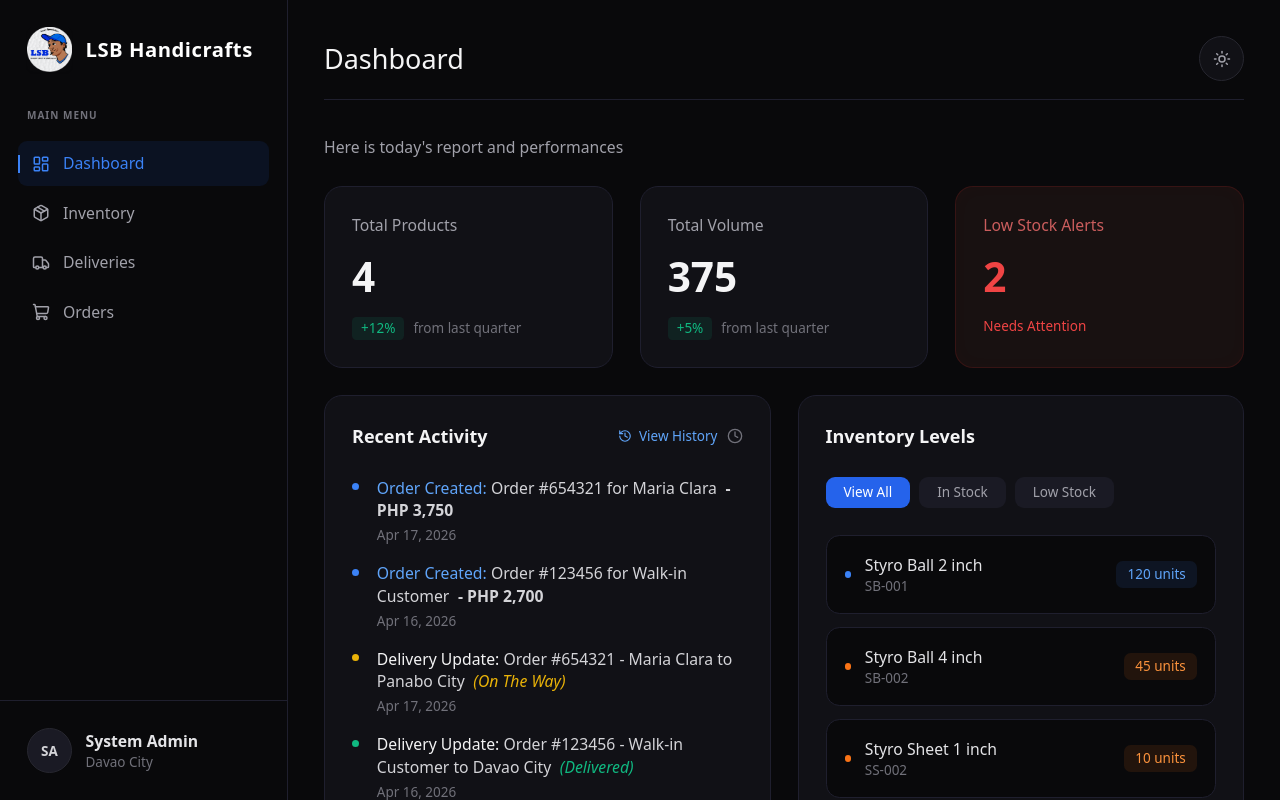
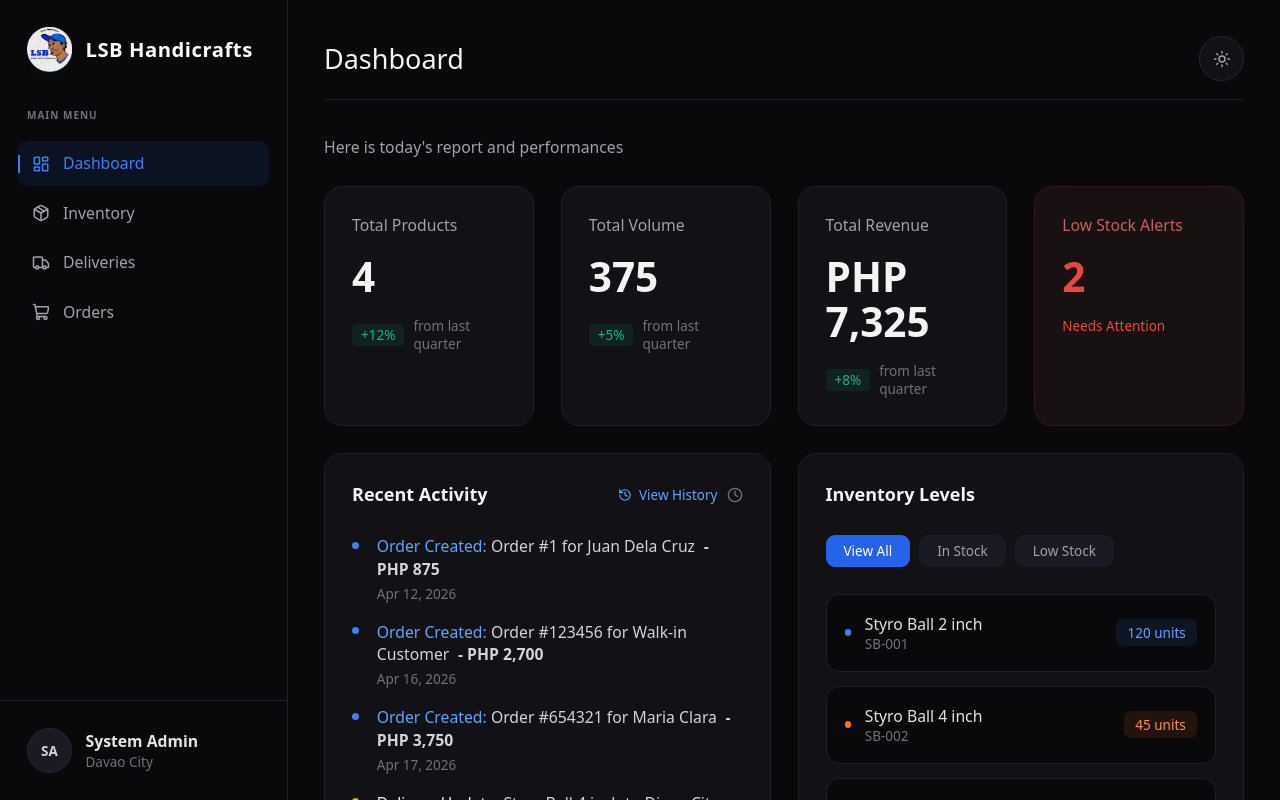
Before and after one commit to NerfedD/LSB-Handicrafts, a React (Vite) app in the folder lsbHandicraft/: page / in a window 1280 px wide. Built offline with nearby package versions, Linux system fonts and the light colour scheme.

Commit message:
fixed veiw history & added total revenue to dashboard

```diff
--- a/lsbHandicraft/src/App.jsx
+++ b/lsbHandicraft/src/App.jsx
@@ -18,8 +18,23 @@ export default function App() {
   const [orders, setOrders] = useState(initialOrders);
   const [currentRecord, setCurrentRecord] = useState(null);
   const [modalConfig, setModalConfig] = useState({ isOpen: false, title: '', message: '', onConfirm: null });
+  const [activityLog, setActivityLog] = useState([]);
   const [isDarkMode, setIsDarkMode] = useState(true);
   const [isSidebarOpen, setIsSidebarOpen] = useState(false); // Mobile sidebar state
+
+  const addActivity = ({ type, title, description, amount, status, color }) => {
+    const newActivity = {
+      id: Date.now(),
+      type,
+      title,
+      description,
+      amount,
+      status,
+      color,
+      date: new Date().toLocaleString(),
+    };
+    setActivityLog(prev => [newActivity, ...prev]);
+  };
 
   // Manage Dark Mode Classes
   useEffect(() => {
@@ -111,14 +126,14 @@ export default function App() {
 
           {/* Views Layer */}
           <div className="flex-1 flex flex-col w-full">
-            {activeTab === 'dashboard' && <Dashboard inventory={inventory} deliveries={deliveries} orders={orders} />}
-            {activeTab === 'inventory' && <InventoryList inventory={inventory} navigateTo={navigateTo} setInventory={setInventory} showModal={showModal} />}
-            {activeTab === 'deliveries' && <DeliveryList deliveries={deliveries} setDeliveries={setDeliveries} navigateTo={navigateTo} showModal={showModal} />}
-            {activeTab === 'orders' && <OrdersList orders={orders} setOrders={setOrders} inventory={inventory} navigateTo={navigateTo} showModal={showModal} />}
+            {activeTab === 'dashboard' && <Dashboard inventory={inventory} deliveries={deliveries} orders={orders} activityLog={activityLog} />}
+            {activeTab === 'inventory' && <InventoryList inventory={inventory} navigateTo={navigateTo} setInventory={setInventory} showModal={showModal} addActivity={addActivity} />}
+            {activeTab === 'deliveries' && <DeliveryList deliveries={deliveries} setDeliveries={setDeliveries} navigateTo={navigateTo} showModal={showModal} addActivity={addActivity} />}
+            {activeTab === 'orders' && <OrdersList orders={orders} setOrders={setOrders} inventory={inventory} navigateTo={navigateTo} showModal={showModal} addActivity={addActivity} />}
 
             {activeTab === 'add-product' && <ProductForm mode="add" navigateTo={navigateTo} inventory={inventory} setInventory={setInventory} showModal={showModal} />}
             {activeTab === 'edit-product' && <ProductForm mode="edit" record={currentRecord} navigateTo={navigateTo} inventory={inventory} setInventory={setInventory} showModal={showModal} />}
-            {activeTab === 'view-product' && <ProductDetail record={currentRecord} navigateTo={navigateTo} inventory={inventory} setInventory={setInventory} showModal={showModal} />}
+            {activeTab === 'view-product' && <ProductDetail record={currentRecord} navigateTo={navigateTo} inventory={inventory} setInventory={setInventory} showModal={showModal} addActivity={addActivity} />}
             {activeTab === 'add-delivery' && <AddDelivery record={currentRecord} navigateTo={navigateTo} inventory={inventory} deliveries={deliveries} setDeliveries={setDeliveries} orders={orders} showModal={showModal} />}
             {activeTab === 'create-order' && <CreateOrder navigateTo={navigateTo} inventory={inventory} orders={orders} setOrders={setOrders} showModal={showModal} />}
           </div>
--- a/lsbHandicraft/src/components/views/Dashboard.jsx
+++ b/lsbHandicraft/src/components/views/Dashboard.jsx
@@ -8,14 +8,12 @@ export default function Dashboard({ inventory, deliveries, orders = [], activity
   const totalProducts = inventory.length;
   const totalVolume = inventory.reduce((sum, item) => sum + Number(item.stock), 0);
   const lowStockCount = inventory.filter(i => i.status === 'Low Stock').length;
-
-  const totalOrders = orders.length;
   const totalRevenue = orders.reduce((sum, order) => sum + order.totalAmount, 0);
 
   // Combine orders and deliveries into a single activity list
-  const recentActivities = [
+  const fallbackActivities = [
     ...orders.map(order => ({
-      id: order.id,
+      id: `order-${order.id}`,
       type: 'Order',
       title: 'Order Created',
       description: `Order #${order.id.toString().slice(-6)} for ${order.customerName}`,
@@ -24,7 +22,7 @@ export default function Dashboard({ inventory, deliveries, orders = [], activity
       color: 'bg-blue-500'
     })),
     ...deliveries.map(delivery => ({
-      id: delivery.id,
+      id: `delivery-${delivery.id}`,
       type: 'Delivery',
       title: 'Delivery Update',
       description: `${delivery.product} to ${delivery.location}`,
@@ -32,7 +30,10 @@ export default function Dashboard({ inventory, deliveries, orders = [], activity
       date: delivery.createdAt,
       color: delivery.status === 'Delivered' ? 'bg-emerald-500' : 'bg-yellow-500'
     }))
-  ].sort((a, b) => b.id - a.id).slice(0, 5); // Show latest 5
+  ];
+
+  const recentActivities = activityLog.length > 0 ? activityLog.slice(0, 5) : fallbackActivities.slice(0, 5);
+  const activityHistory = activityLog.length > 0 ? activityLog : fallbackActivities;
 
   const filteredInventory = inventory.filter(item => {
     if (invFilter === 'All') return true;
@@ -45,7 +46,7 @@ export default function Dashboard({ inventory, deliveries, orders = [], activity
         <p className="text-zinc-500 dark:text-zinc-400 text-sm">Here is today's report and performances</p>
       </div>
 
-      <div className="grid grid-cols-1 sm:grid-cols-3 gap-4 md:gap-6 mb-6">
+      <div className="grid grid-cols-1 sm:grid-cols-4 gap-4 md:gap-6 mb-6">
         <div className="bg-white dark:bg-[#111116] border border-zinc-200 dark:border-[#1F1F2E] rounded-2xl p-5 md:p-6 relative shadow-sm dark:shadow-none w-full">
           <h3 className="text-sm font-medium text-zinc-500 dark:text-zinc-400 mb-3 md:mb-4">Total Products</h3>
           <p className="text-3xl md:text-4xl font-bold text-zinc-900 dark:text-zinc-100 mb-3 md:mb-4">{totalProducts}</p>
@@ -60,6 +61,15 @@ export default function Dashboard({ inventory, deliveries, orders = [], activity
           <p className="text-3xl md:text-4xl font-bold text-zinc-900 dark:text-zinc-100 mb-3 md:mb-4">{totalVolume}</p>
           <div className="flex items-center gap-2 text-xs font-medium">
             <span className="text-emerald-600 bg-emerald-50 dark:text-emerald-500 dark:bg-emerald-500/10 px-2 py-0.5 rounded">+5%</span>
+            <span className="text-zinc-500">from last quarter</span>
+          </div>
+        </div>
+
+        <div className="bg-white dark:bg-[#111116] border border-zinc-200 dark:border-[#1F1F2E] rounded-2xl p-5 md:p-6 relative shadow-sm dark:shadow-none w-full">
+          <h3 className="text-sm font-medium text-zinc-500 dark:text-zinc-400 mb-3 md:mb-4">Total Revenue</h3>
+          <p className="text-3xl md:text-4xl font-bold text-zinc-900 dark:text-zinc-100 mb-3 md:mb-4">PHP {totalRevenue.toLocaleString()}</p>
+          <div className="flex items-center gap-2 text-xs font-medium">
+            <span className="text-emerald-600 bg-emerald-50 dark:text-emerald-500 dark:bg-emerald-500/10 px-2 py-0.5 rounded">+8%</span>
             <span className="text-zinc-500">from last quarter</span>
           </div>
         </div>
@@ -238,10 +248,10 @@ export default function Dashboard({ inventory, deliveries, orders = [], activity
               </button>
             </div>
             <div className="p-4 overflow-y-auto max-h-[60vh] space-y-3">
-              {activityLog.length === 0 ? (
+              {activityHistory.length === 0 ? (
                 <p className="text-sm text-zinc-500 text-center py-8">No activity history yet.</p>
               ) : (
-                activityLog.map((activity) => (
+                activityHistory.map((activity) => (
                   <div key={activity.id} className="flex gap-3 p-3 bg-zinc-50 dark:bg-[#09090B] rounded-xl">
                     <div className={`mt-1 w-2 h-2 rounded-full shrink-0 ${
                       activity.type === 'Product' ? 'bg-red-500' :
@@ -256,7 +266,7 @@ export default function Dashboard({ inventory, deliveries, orders = [], activity
                         }`}>
                           {activity.type}
                         </span>
-                        <span className="text-xs text-zinc-500">{activity.action}</span>
+                        <span className="text-xs text-zinc-500">{activity.title || activity.action}</span>
                       </div>
                       <p className="text-sm text-zinc-700 dark:text-zinc-300">{activity.description}</p>
                       <p className="text-xs text-zinc-500 mt-1">{activity.date}</p>
--- a/lsbHandicraft/src/components/views/DeliveryList.jsx
+++ b/lsbHandicraft/src/components/views/DeliveryList.jsx
@@ -4,15 +4,26 @@ import EmptyState from '../shared/EmptyState';
 import StatusDotLabel from '../shared/StatusDotLabel';
 import ListHeaderBar from '../shared/ListHeaderBar';
 
-export function DeliveryList({ deliveries, setDeliveries, navigateTo, showModal }) {
+export function DeliveryList({ deliveries, setDeliveries, navigateTo, showModal, addActivity }) {
   const [statusFilter, setStatusFilter] = useState('All Status');
   const [locationFilter, setLocationFilter] = useState('All Locations');
 
   const handleDelete = (id) => {
+    const deletedDelivery = deliveries.find(d => d.id === id);
     showModal(
       "Delete Delivery",
       "Are you sure you want to remove this delivery record?",
-      () => setDeliveries(deliveries.filter(d => d.id !== id))
+      () => {
+        setDeliveries(deliveries.filter(d => d.id !== id));
+        if (deletedDelivery) {
+          addActivity?.({
+            type: 'Delivery',
+            title: 'Delivery Deleted',
+            description: `Deleted delivery: ${deletedDelivery.product} to ${deletedDelivery.location}`,
+            color: 'bg-orange-500'
+          });
+        }
+      }
     );
   };
 
--- a/lsbHandicraft/src/components/views/OrdersList.jsx
+++ b/lsbHandicraft/src/components/views/OrdersList.jsx
@@ -3,14 +3,26 @@ import { Plus, Trash2, ChevronDown, ShoppingCart, Calculator, Truck } from 'luci
 import EmptyState from '../shared/EmptyState';
 import ListHeaderBar from '../shared/ListHeaderBar';
 
-export function OrdersList({ orders, setOrders, navigateTo, showModal }) {
+export function OrdersList({ orders, setOrders, navigateTo, showModal, addActivity }) {
   const [statusFilter, setStatusFilter] = useState('All Orders');
 
   const handleDelete = (id) => {
+    const deletedOrder = orders.find(o => o.id === id);
     showModal(
       "Delete Order",
       "Are you sure you want to remove this order record?",
-      () => setOrders(orders.filter(o => o.id !== id))
+      () => {
+        setOrders(orders.filter(o => o.id !== id));
+        if (deletedOrder) {
+          addActivity?.({
+            type: 'Order',
+            title: 'Order Deleted',
+            description: `Deleted order #${deletedOrder.id.toString().slice(-6)} for ${deletedOrder.customerName}`,
+            amount: deletedOrder.totalAmount,
+            color: 'bg-red-500'
+          });
+        }
+      }
     );
   };
 
--- a/lsbHandicraft/src/components/views/ProductDetail.jsx
+++ b/lsbHandicraft/src/components/views/ProductDetail.jsx
@@ -1,7 +1,7 @@
 import React from 'react';
 import { ArrowLeft, Edit2, Trash2, LayoutDashboard, Clock } from 'lucide-react';
 
-export default function ProductDetail({ record, navigateTo, inventory, setInventory, showModal }) {
+export default function ProductDetail({ record, navigateTo, inventory, setInventory, showModal, addActivity }) {
   if(!record) return null;
 
   const handleDelete = () => {
@@ -10,6 +10,12 @@ export default function ProductDetail({ record, navigateTo, inventory, setInvent
       "Are you sure you want to delete this product? This action cannot be undone.",
       () => {
         setInventory(inventory.filter(item => item.id !== record.id));
+        addActivity?.({
+          type: 'Product',
+          title: 'Product Deleted',
+          description: `Deleted product: ${record.name} (${record.sku})`,
+          color: 'bg-red-500'
+        });
         navigateTo('inventory');
       }
     );
```
Also changed, not shown: lsbHandicraft/src/components/views/InventoryList.jsx (+13 -2 lines).
